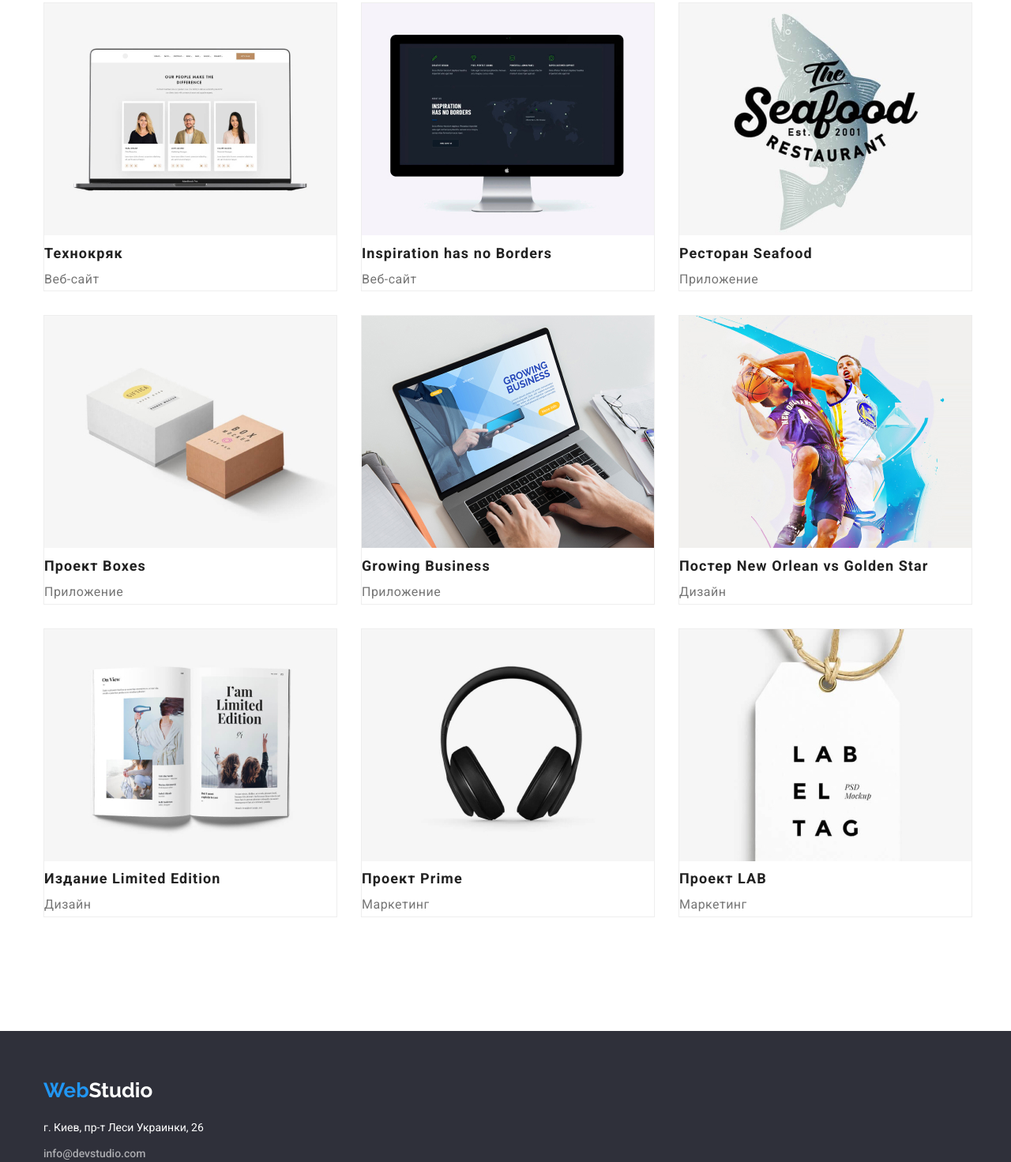
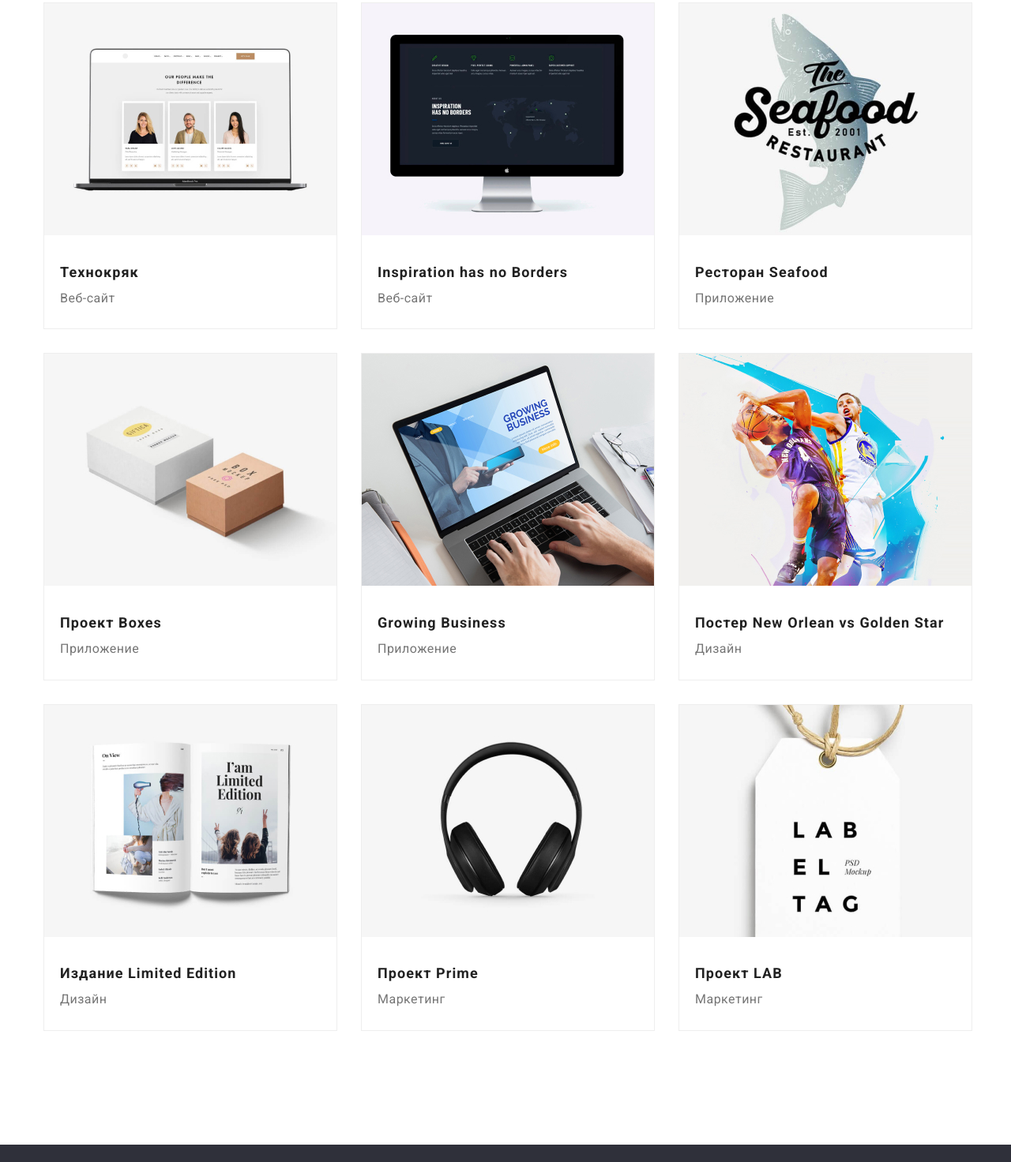
Before and after one commit to Chackorbit/goit-markup-hw-03, a plain HTML site: page portfolio.html in a window 1280 px wide. Shown: the part 256-1728 px from the top of the page at 79% size. Drawn offline with nearby package versions, Linux system fonts and the light colour scheme.

Commit message:
Редактирование карточок портфолио

```diff
--- a/CSS/style.css
+++ b/CSS/style.css
@@ -540,3 +540,7 @@ button {
 .flex-element:nth-last-child(-n + 3) {
   margin-bottom: 30px;
 }
+
+.info-card {
+  padding: 24px 20px;
+}
--- a/portfolio.html
+++ b/portfolio.html
@@ -69,56 +69,74 @@
                             <ul class="cards list flex-cards">
                                 <li class="flex-element">
                                     <img src="./Img/portfolio/web-site/img-1.jpg" alt="картинка" width="370" height="294">
+                                    <div class="info-card">
                                         <h2 class="card-header">Технокряк</h2>
                                         <p class="card-tittle">Веб-сайт</p>
+                                    </div>
                                 </li>
 
                                 <li class="flex-element">
                                     <img src="./Img/portfolio/web-site/img.jpg" alt="картинка" width="370" height="294">
+                                    <div class="info-card">
                                         <h2 class="card-header" lang="en">Inspiration has no Borders</h2>
                                         <p class="card-tittle">Веб-сайт</p>
+                                    </div>
                                 </li>
 
                                 <li class="flex-element">
                                     <img src="./Img/portfolio/programs/img.jpg" alt="картинка" width="370" height="294">
+                                    <div class="info-card">
                                         <h2 class="card-header">Ресторан Seafood</h2>
                                         <p class="card-tittle">Приложение</p>
+                                    </div>
                                 </li>
 
                                 <li class="flex-element">
                                     <img src="./Img/portfolio/programs/img-1.jpg" alt="картинка" width="370" height="294">
+                                    <div class="info-card">
                                         <h2 class="card-header">Проект Boxes</h2>
                                         <p class="card-tittle">Приложение</p>
+                                    </div>
                                 </li>
 
                                 <li class="flex-element">
                                     <img src="./Img/portfolio/programs/img-2.jpg" alt="картинка" width="370" height="294">
+                                    <div class="info-card">
                                         <h2 class="card-header">Growing Business</h2>
                                         <p class="card-tittle">Приложение</p>
+                                    </div>
                                 </li>
 
                                 <li class="flex-element">
                                     <img src="./Img/portfolio/disain/img.jpg" alt="картинка" width="370" height="294">
+                                    <div class="info-card">
                                         <h2 class="card-header">Постер New Orlean vs Golden Star</h2>
                                         <p class="card-tittle">Дизайн</p>
+                                    </div>
                                 </li>
 
                                 <li class="flex-element">
                                     <img src="./Img/portfolio/disain/img-1.jpg" alt="картинка" width="370" height="294">
+                                    <div class="info-card">
                                         <h2 class="card-header">Издание Limited Edition</h2>
                                         <p class="card-tittle">Дизайн</p>
+                                    </div>
                                 </li>
 
                                 <li class="flex-element">
                                     <img src="./Img/portfolio/marketing/img.jpg" alt="картинка" width="370" height="294">
+                                    <div class="info-card">
                                         <h2 class="card-header">Проект Prime</h2>
                                         <p class="card-tittle">Маркетинг</p>
+                                    </div>
                                 </li>
 
                                 <li class="flex-element">
                                     <img src="./Img/portfolio/marketing/img-1.jpg" alt="картинка" width="370" height="294">
+                                    <div class="info-card">
                                         <h2 class="card-header">Проект LAB</h2>
                                         <p class="card-tittle">Маркетинг</p>
+                                    </div>
                                 </li>
                             </ul>
                         </div>
```
Lines whose indentation alone changed are shown as unchanged.
